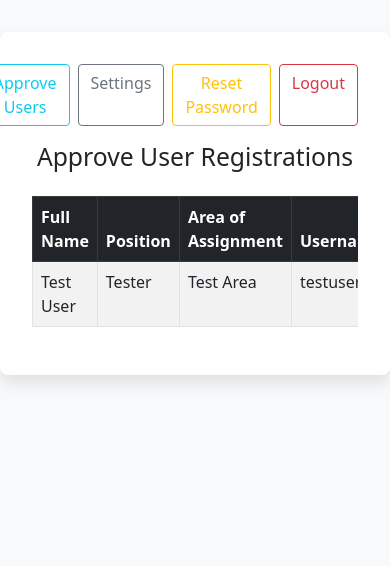
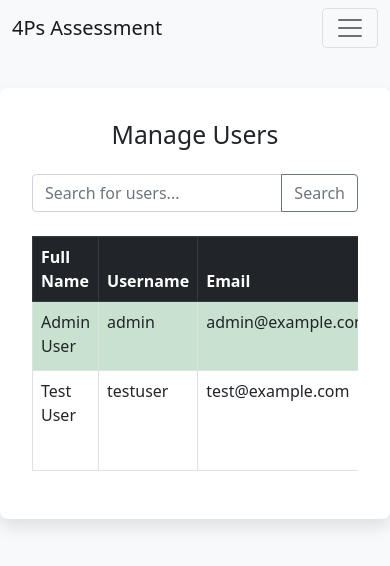
Before and after one commit to Alden0827/fds_talaan, a Flask app: page /admin/approve_users in a window 390 px wide. Shown: the top 566 px of the page. Run offline with Flask 3, Linux system fonts and the light colour scheme; a user stored in the database is signed in; data comes from the database, SQL or seed files in the repository; both versions use the stored data as it was before the commit; some libraries are stand-ins or nearby versions.

Commit message:
feat: Enhance user management and add mobile-friendly navigation
This commit introduces several improvements to the user management system and the overall user experience:

- **Confirm Password:** Adds a "Confirm Password" field to the registration page to reduce user error.
- **Enhanced User Management:** The user approval page now displays all users, includes a search bar, and allows admins to reset user passwords. Approved users are visually highlighted.
- **Mobile-Friendly Navigation:** The navigation bar is now responsive and collapses into a burger menu on smaller screens.
- **Gitignore:** Adds a `.gitignore` file to exclude generated files from the repository.

```diff
--- a/app.py
+++ b/app.py
@@ -122,6 +122,13 @@ def register():
     if current_user.is_authenticated:
         return redirect(url_for('index'))
     if request.method == 'POST':
+        password = request.form['password']
+        confirm_password = request.form['confirm_password']
+
+        if password != confirm_password:
+            flash('Passwords do not match.', 'danger')
+            return redirect(url_for('register'))
+
         user = User(
             fullname=request.form['fullname'],
             position=request.form['position'],
@@ -130,7 +137,7 @@ def register():
             email=request.form['email'],
             phone_number=request.form['phone_number']
         )
-        user.set_password(request.form['password'])
+        user.set_password(password)
         db.session.add(user)
         db.session.commit()
         flash('Registration successful! Please wait for admin approval.', 'success')
@@ -147,8 +154,16 @@ def logout():
 @login_required
 @admin_required
 def approve_users():
-    users_to_approve = User.query.filter_by(is_approved=False).all()
-    return render_template('approve_users.html', users=users_to_approve)
+    search_query = request.args.get('search', '')
+    if search_query:
+        users = User.query.filter(
+            User.fullname.contains(search_query) |
+            User.username.contains(search_query) |
+            User.email.contains(search_query)
+        ).all()
+    else:
+        users = User.query.all()
+    return render_template('approve_users.html', users=users, search_query=search_query)
 
 @app.route('/admin/approve/<int:user_id>')
 @login_required
@@ -158,6 +173,19 @@ def approve_user(user_id):
     user.is_approved = True
     db.session.commit()
     flash(f'User {user.username} has been approved.', 'success')
+    return redirect(url_for('approve_users'))
+
+@app.route('/admin/reset_password/<int:user_id>')
+@login_required
+@admin_required
+def admin_reset_password(user_id):
+    user = User.query.get_or_404(user_id)
+    # For simplicity, resetting to a default password.
+    # In a real-world scenario, you might generate a random password
+    # and email it to the user.
+    user.set_password('password')
+    db.session.commit()
+    flash(f'Password for {user.username} has been reset to "password".', 'success')
     return redirect(url_for('approve_users'))
 
 @app.route('/settings', methods=['GET', 'POST'])
--- a/templates/approve_users.html
+++ b/templates/approve_users.html
@@ -1,38 +1,55 @@
 {% extends "base.html" %}
 
-{% block title %}Approve Users{% endblock %}
+{% block title %}Manage Users{% endblock %}
 
 {% block content %}
-<h2 class="text-center mb-4">Approve User Registrations</h2>
+<h2 class="text-center mb-4">Manage Users</h2>
+
+<div class="row mb-3">
+    <div class="col">
+        <form method="GET" action="{{ url_for('approve_users') }}">
+            <div class="input-group">
+                <input type="text" class="form-control" name="search" placeholder="Search for users..." value="{{ search_query }}">
+                <button class="btn btn-outline-secondary" type="submit">Search</button>
+            </div>
+        </form>
+    </div>
+</div>
+
 <div class="table-responsive">
     <table class="table table-striped table-bordered">
         <thead class="table-dark">
             <tr>
                 <th>Full Name</th>
-                <th>Position</th>
-                <th>Area of Assignment</th>
                 <th>Username</th>
                 <th>Email</th>
-                <th>Phone Number</th>
-                <th>Action</th>
+                <th>Status</th>
+                <th>Actions</th>
             </tr>
         </thead>
         <tbody>
             {% for user in users %}
-            <tr>
+            <tr {% if user.is_approved %}style="background-color: #d4edda;"{% endif %}>
                 <td>{{ user.fullname }}</td>
-                <td>{{ user.position }}</td>
-                <td>{{ user.area_of_assignment }}</td>
                 <td>{{ user.username }}</td>
                 <td>{{ user.email }}</td>
-                <td>{{ user.phone_number }}</td>
                 <td>
-                    <a href="{{ url_for('approve_user', user_id=user.id) }}" class="btn btn-success btn-sm">Approve</a>
+                    {% if user.is_approved %}
+                        <span class="badge bg-success">Approved</span>
+                    {% else %}
+                        <span class="badge bg-warning">Pending</span>
+                    {% endif %}
+                </td>
+                <td>
+                    {% if not user.is_approved %}
+                        <a href="{{ url_for('approve_user', user_id=user.id) }}" class="btn btn-success btn-sm">Approve</a>
+                    {% endif %}
+                    <a href="{{ url_for('admin_reset_password', user_id=user.id) }}" class="btn btn-warning btn-sm">Reset Password</a>
                 </td>
             </tr>
             {% else %}
             <tr>
-                <td colspan="7" class="text-center">No users awaiting approval.</td>
+                <td colspan="5" class="text-center">No users found.</td>
             </tr>
             {% endfor %}
         </tbody>
--- a/templates/base.html
+++ b/templates/base.html
@@ -52,23 +52,33 @@
     </style>
   </head>
   <body>
+    <nav class="navbar navbar-expand-lg navbar-light bg-light">
+        <div class="container-fluid">
+            <a class="navbar-brand" href="{{ url_for('index') }}">4Ps Assessment</a>
+            <button class="navbar-toggler" type="button" data-bs-toggle="collapse" data-bs-target="#navbarSupportedContent" aria-controls="navbarSupportedContent" aria-expanded="false" aria-label="Toggle navigation">
+                <span class="navbar-toggler-icon"></span>
+            </button>
+            <div class="collapse navbar-collapse" id="navbarSupportedContent">
+                <ul class="navbar-nav ms-auto mb-2 mb-lg-0">
+                    {% if current_user.is_authenticated %}
+                        <li class="nav-item"><a class="nav-link" href="{{ url_for('index') }}">Home</a></li>
+                        <li class="nav-item"><a class="nav-link" href="{{ url_for('results') }}">View Results</a></li>
+                        <li class="nav-item"><a class="nav-link" href="{{ url_for('dashboard') }}">Dashboard</a></li>
+                        {% if current_user.is_admin %}
+                            <li class="nav-item"><a class="nav-link" href="{{ url_for('approve_users') }}">Manage Users</a></li>
+                            <li class="nav-item"><a class="nav-link" href="{{ url_for('settings') }}">Settings</a></li>
+                        {% endif %}
+                        <li class="nav-item"><a class="nav-link" href="{{ url_for('reset_password') }}">Reset Password</a></li>
+                        <li class="nav-item"><a class="nav-link" href="{{ url_for('logout') }}">Logout</a></li>
+                    {% else %}
+                        <li class="nav-item"><a class="nav-link" href="{{ url_for('login') }}">Login</a></li>
+                        <li class="nav-item"><a class="nav-link" href="{{ url_for('register') }}">Register</a></li>
+                    {% endif %}
+                </ul>
+            </div>
+        </div>
+    </nav>
     <div class="container">
-        <nav class="d-flex justify-content-end mb-3">
-            {% if current_user.is_authenticated %}
-                <a href="{{ url_for('index') }}" class="btn btn-outline-secondary me-2">Home</a>
-                <a href="{{ url_for('results') }}" class="btn btn-outline-secondary me-2">View Results</a>
-                <a href="{{ url_for('dashboard') }}" class="btn btn-outline-secondary me-2">Dashboard</a>
-                {% if current_user.is_admin %}
-                    <a href="{{ url_for('approve_users') }}" class="btn btn-outline-info me-2">Approve Users</a>
-                    <a href="{{ url_for('settings') }}" class="btn btn-outline-secondary me-2">Settings</a>
-                {% endif %}
-                <a href="{{ url_for('reset_password') }}" class="btn btn-outline-warning me-2">Reset Password</a>
-                <a href="{{ url_for('logout') }}" class="btn btn-outline-danger">Logout</a>
-            {% else %}
-                <a href="{{ url_for('login') }}" class="btn btn-outline-primary me-2">Login</a>
-                <a href="{{ url_for('register') }}" class="btn btn-outline-success">Register</a>
-            {% endif %}
-        </nav>
         {% with messages = get_flashed_messages(with_categories=true) %}
             {% if messages %}
                 {% for category, message in messages %}
--- a/templates/register.html
+++ b/templates/register.html
@@ -30,6 +30,10 @@
                     <label for="password" class="form-label">Password</label>
                     <input type="password" class="form-control" id="password" name="password" required>
                 </div>
+                <div class="col-md-6 mb-3">
+                    <label for="confirm_password" class="form-label">Confirm Password</label>
+                    <input type="password" class="form-control" id="confirm_password" name="confirm_password" required>
+                </div>
             </div>
             <div class="row">
                 <div class="col-md-6 mb-3">
```
Also changed, not shown: app.db (deleted), 2 other files.
